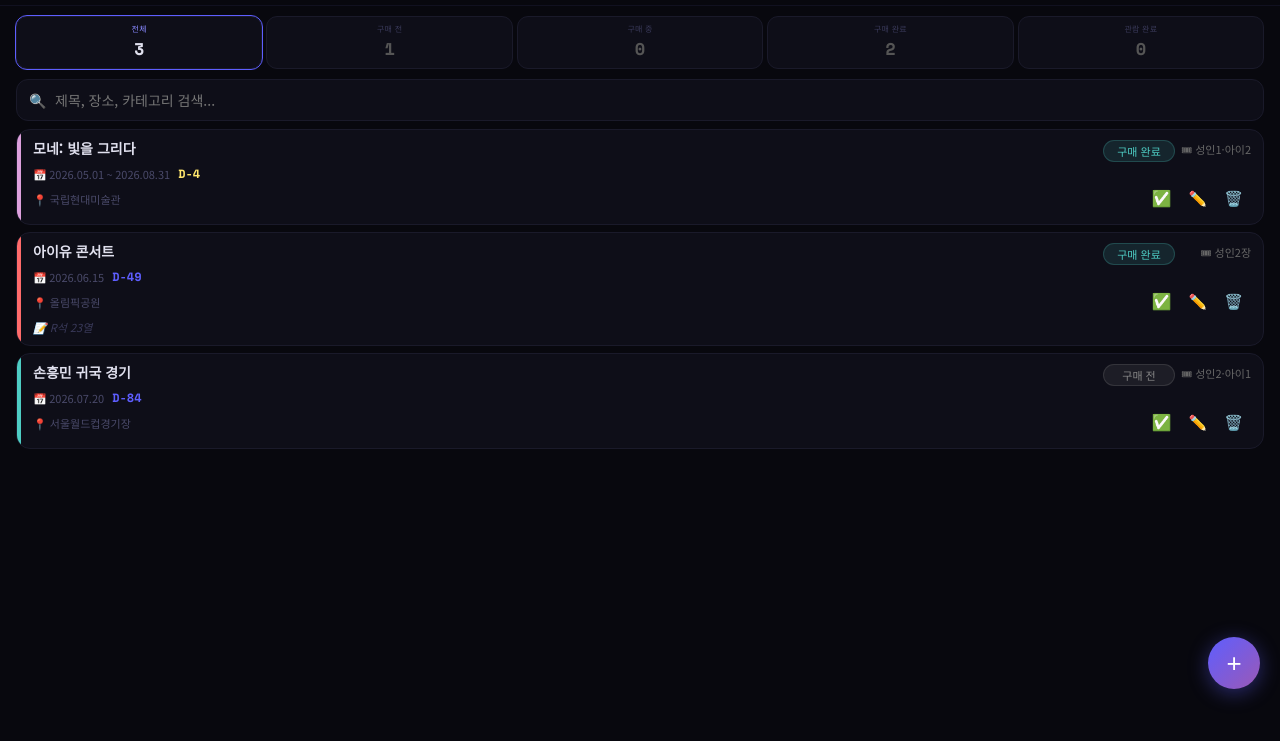
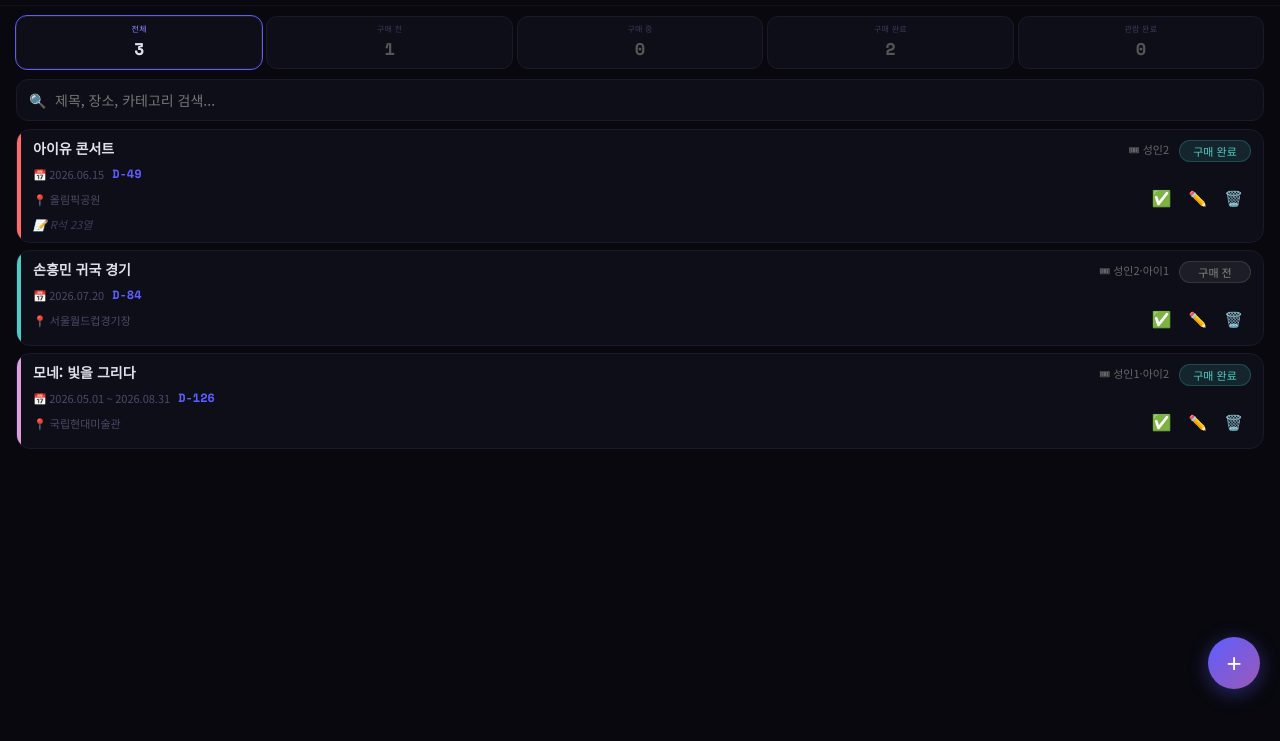
Before and after one commit to lonelyflight-hash/ticket-manager, a plain HTML site: page index.html in a window 1280 px wide. Shown: the part 41-782 px from the top of the page. Drawn offline with nearby package versions, Linux system fonts and the light colour scheme.

Commit message:
Add files via upload

```diff
--- a/index.html
+++ b/index.html
@@ -165,12 +165,9 @@ function dday(t) {
   if(t.dateType==="range"&&t.endDate){
     const end=new Date(t.endDate); end.setHours(0,0,0,0);
     if(today>end) return{label:"종료",color:"#3A3A5A",past:true};
-    if(today>=start){
-      const r=Math.ceil((end-today)/86400000);
-      return{label:`D-${r}`,color:r<=3?"#FF6B6B":"#A8E6CF",ongoing:true};
-    }
-    const d=Math.ceil((start-today)/86400000);
-    return{label:`D-${d}`,color:d<=10?"#FFE66D":"#5E5EFF"};
+    const r=Math.ceil((end-today)/86400000);
+    const ongoing=today>=start;
+    return{label:`D-${r}`,color:r<=3?"#FF6B6B":ongoing?"#A8E6CF":"#5E5EFF",ongoing};
   }
   const diff=Math.ceil((start-today)/86400000);
   if(diff<0) return{label:"종료",color:"#3A3A5A",past:true};
@@ -179,10 +176,10 @@ function dday(t) {
 function ddaySortKey(t) {
   const today=new Date(); today.setHours(0,0,0,0);
   if(t.dateType==="range"&&t.endDate){
+    const start=new Date(t.date); start.setHours(0,0,0,0);
     const end=new Date(t.endDate); end.setHours(0,0,0,0);
-    if(today>end) return Infinity;
-    if(today>=new Date(t.date)) return Math.ceil((end-today)/86400000);
-    return Math.ceil((new Date(t.date)-today)/86400000);
+    if(today>end) return Infinity;                          // 종료 → 맨 뒤
+    return Math.ceil((end-today)/86400000);                  // 항상 종료일 기준
   }
   const start=new Date(t.date); start.setHours(0,0,0,0);
   const diff=Math.ceil((start-today)/86400000);
@@ -325,7 +322,7 @@ function renderList(){
     const canAdv=idx>=0&&idx<STATUS_FLOW.length-1;
     const ongoingBadge="";
     const schedBadge=isScheduled(t.id)?`<span style="font-size:10px;color:#5E5EFF;opacity:.7;">🔔</span>`:"";
-    const qtyInline=qty>0?(adultC>0&&childC>0?`성인${adultC}·아이${childC}`:adultC>0?`성인${adultC}장`:`아이${childC}장`):"";
+    const qtyInline=qty>0?(adultC>0&&childC>0?`성인${adultC}·아이${childC}`:adultC>0?`성인${adultC}`:`아이${childC}`):"";
     const noteHtml=t.note?`<div style="font-size:11px;color:#3A3A5A;font-style:italic;margin-top:2px;">📝 ${esc(t.note)}</div>`:"";
     const nextBtnHtml=canAdv?`<button class="icon-btn" title="${STATUS_META[STATUS_FLOW[idx+1]].label}으로 변경" onclick="advanceStatus(${t.id})" style="font-size:16px;">✅</button>`:"" ;
     return `
@@ -337,9 +334,9 @@ function renderList(){
             <span style="font-size:14px;font-weight:600;line-height:1.2;">${esc(t.title)}</span>
             ${ongoingBadge}${schedBadge}
           </div>
-          <div style="display:flex;align-items:center;gap:4px;flex-shrink:0;">
+          <div style="display:flex;align-items:center;gap:10px;flex-shrink:0;">
+            <span style="font-size:11px;color:#666;white-space:nowrap;width:72px;text-align:right;">${qtyInline?`🎟 ${qtyInline}`:""}</span>
             <span class="badge" style="background:${sm.bg};color:${sm.color};border:1px solid ${sm.border};width:72px;justify-content:center;font-size:11px;">${sm.label}</span>
-            <span style="font-size:11px;color:#666;white-space:nowrap;width:72px;text-align:right;">${qtyInline?`🎟 ${qtyInline}`:""}</span>
           </div>
         </div>
         <!-- date + dday (full width) -->
```
